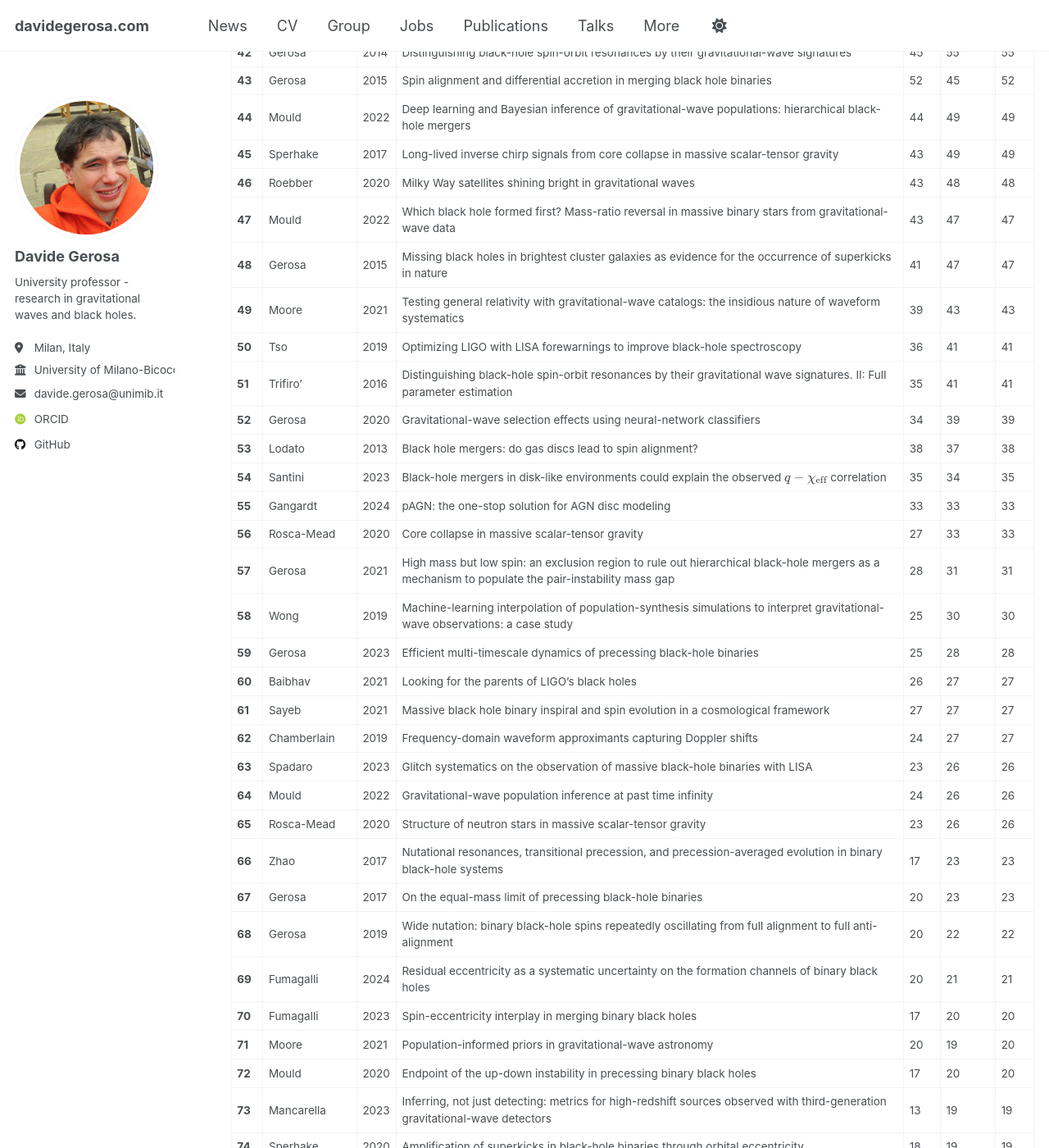
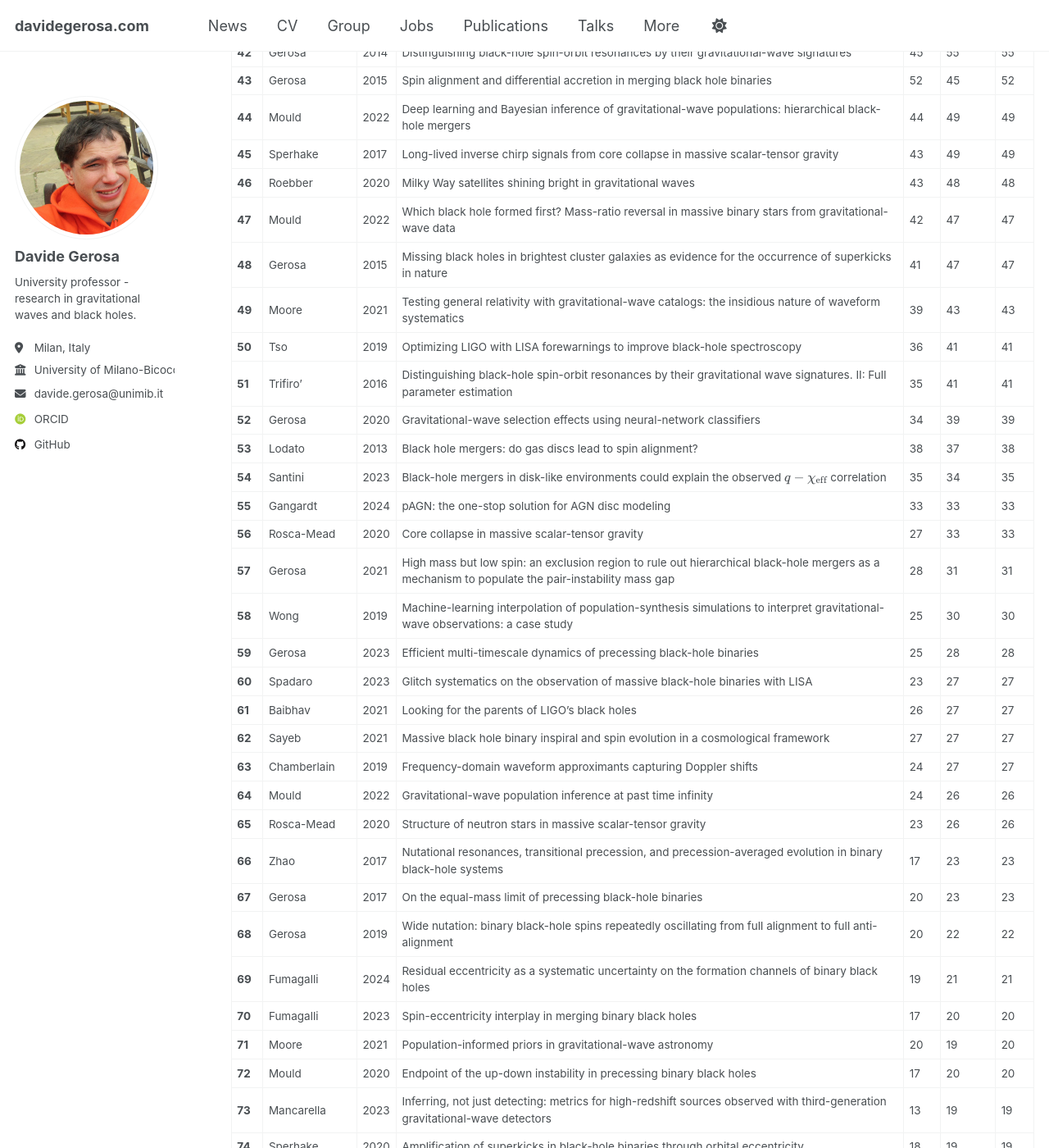
Before and after one commit to dgerosa/website, a Jekyll site: the page built from _pages/citations.md, in a window 1280 px wide and 1400 px high, scrolled down 2151 px. Shown: the whole window at 82% size. Built offline with Jekyll 4.4.1, drawn with Linux system fonts in a browser that asks for light colours; some web fonts are replaced; some of the changed text lies outside the part shown.

Commit message:
Website update from workflow

```diff
--- a/_pages/_citations.md
+++ b/_pages/_citations.md
@@ -55,7 +55,7 @@
 | **44** | Mould | 2022 | Deep learning and Bayesian inference of gravitational-wave populations: hierarchical black-hole mergers | 44 | 49 | 49 |
 | **45** | Sperhake | 2017 | Long-lived inverse chirp signals from core collapse in massive scalar-tensor gravity | 43 | 49 | 49 |
 | **46** | Roebber | 2020 | Milky Way satellites shining bright in gravitational waves | 43 | 48 | 48 |
-| **47** | Mould | 2022 | Which black hole formed first? Mass-ratio reversal in massive binary stars from gravitational-wave data | 43 | 47 | 47 |
+| **47** | Mould | 2022 | Which black hole formed first? Mass-ratio reversal in massive binary stars from gravitational-wave data | 42 | 47 | 47 |
 | **48** | Gerosa | 2015 | Missing black holes in brightest cluster galaxies as evidence for the occurrence of superkicks in nature | 41 | 47 | 47 |
 | **49** | Moore | 2021 | Testing general relativity with gravitational-wave catalogs: the insidious nature of waveform systematics | 39 | 43 | 43 |
 | **50** | Tso | 2019 | Optimizing LIGO with LISA forewarnings to improve black-hole spectroscopy | 36 | 41 | 41 |
@@ -68,16 +68,16 @@
 | **57** | Gerosa | 2021 | High mass but low spin: an exclusion region to rule out hierarchical black-hole mergers as a mechanism to populate the pair-instability mass gap | 28 | 31 | 31 |
 | **58** | Wong | 2019 | Machine-learning interpolation of population-synthesis simulations to interpret gravitational-wave observations: a case study | 25 | 30 | 30 |
 | **59** | Gerosa | 2023 | Efficient multi-timescale dynamics of precessing black-hole binaries | 25 | 28 | 28 |
-| **60** | Baibhav | 2021 | Looking for the parents of LIGO's black holes | 26 | 27 | 27 |
-| **61** | Sayeb | 2021 | Massive black hole binary inspiral and spin evolution in a cosmological framework | 27 | 27 | 27 |
-| **62** | Chamberlain | 2019 | Frequency-domain waveform approximants capturing Doppler shifts | 24 | 27 | 27 |
-| **63** | Spadaro | 2023 | Glitch systematics on the observation of massive black-hole binaries with LISA | 23 | 26 | 26 |
+| **60** | Spadaro | 2023 | Glitch systematics on the observation of massive black-hole binaries with LISA | 23 | 27 | 27 |
+| **61** | Baibhav | 2021 | Looking for the parents of LIGO's black holes | 26 | 27 | 27 |
+| **62** | Sayeb | 2021 | Massive black hole binary inspiral and spin evolution in a cosmological framework | 27 | 27 | 27 |
+| **63** | Chamberlain | 2019 | Frequency-domain waveform approximants capturing Doppler shifts | 24 | 27 | 27 |
 | **64** | Mould | 2022 | Gravitational-wave population inference at past time infinity | 24 | 26 | 26 |
 | **65** | Rosca-Mead | 2020 | Structure of neutron stars in massive scalar-tensor gravity | 23 | 26 | 26 |
 | **66** | Zhao | 2017 | Nutational resonances, transitional precession, and precession-averaged evolution in binary black-hole systems | 17 | 23 | 23 |
 | **67** | Gerosa | 2017 | On the equal-mass limit of precessing black-hole binaries | 20 | 23 | 23 |
 | **68** | Gerosa | 2019 | Wide nutation: binary black-hole spins repeatedly oscillating from full alignment to full anti-alignment | 20 | 22 | 22 |
-| **69** | Fumagalli | 2024 | Residual eccentricity as a systematic uncertainty on the formation channels of binary black holes | 20 | 21 | 21 |
+| **69** | Fumagalli | 2024 | Residual eccentricity as a systematic uncertainty on the formation channels of binary black holes | 19 | 21 | 21 |
 | **70** | Fumagalli | 2023 | Spin-eccentricity interplay in merging binary black holes | 17 | 20 | 20 |
 | **71** | Moore | 2021 | Population-informed priors in gravitational-wave astronomy | 20 | 19 | 20 |
 | **72** | Mould | 2020 | Endpoint of the up-down instability in precessing binary black holes | 17 | 20 | 20 |
@@ -197,4 +197,4 @@
 
 
 <br><br>
-*Last updated: 2025-09-16 21:10:26 UTC*
+*Last updated: 2025-09-17 07:30:52 UTC*
```
Also changed, not shown: other parts of _pages/_citations.md (+7 -7 lines), _pages/_group.md (+1 -1 lines), _pages/_publications.md (+1 -1 lines), _pages/_talks.md (+1 -1 lines).
